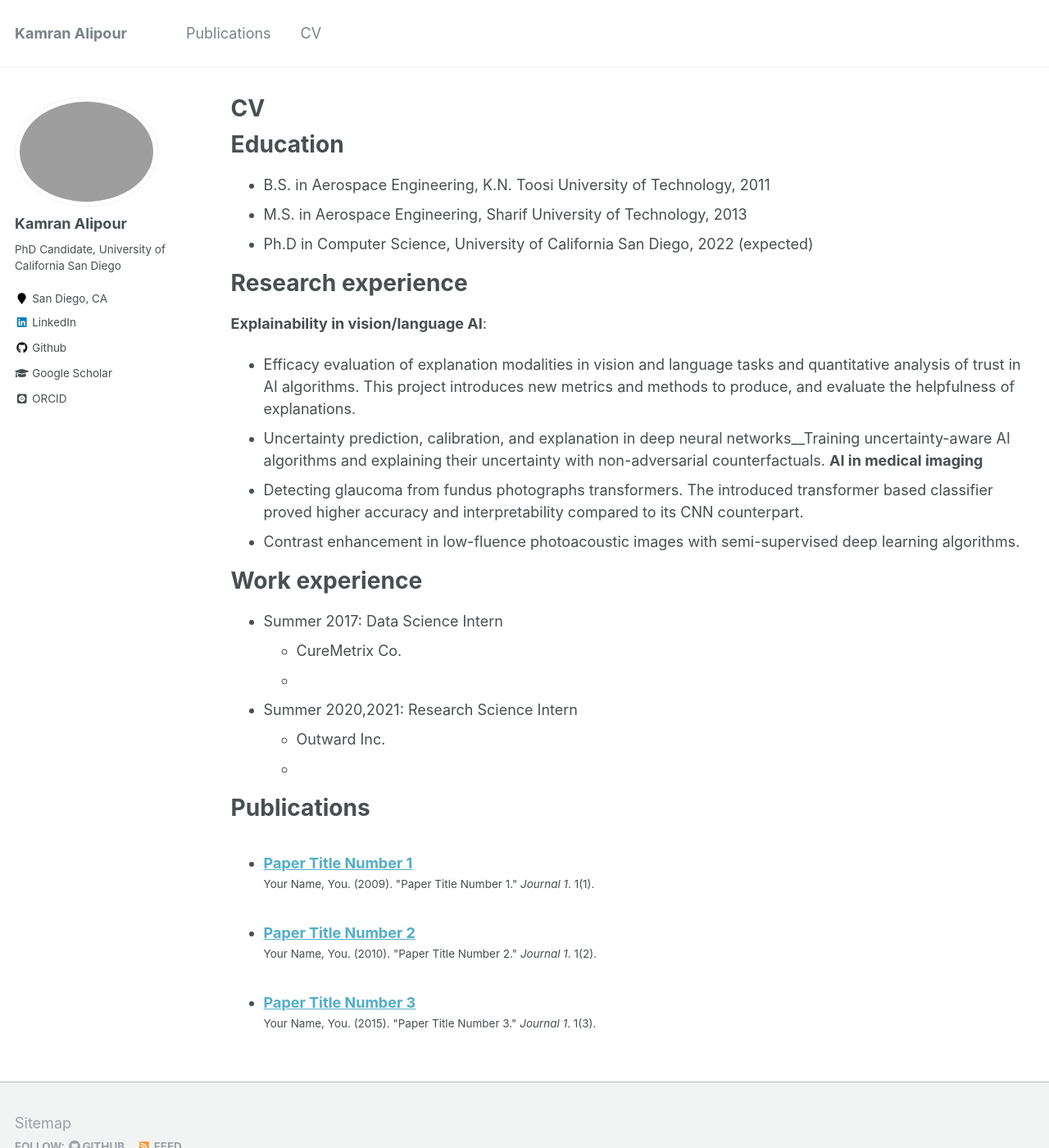
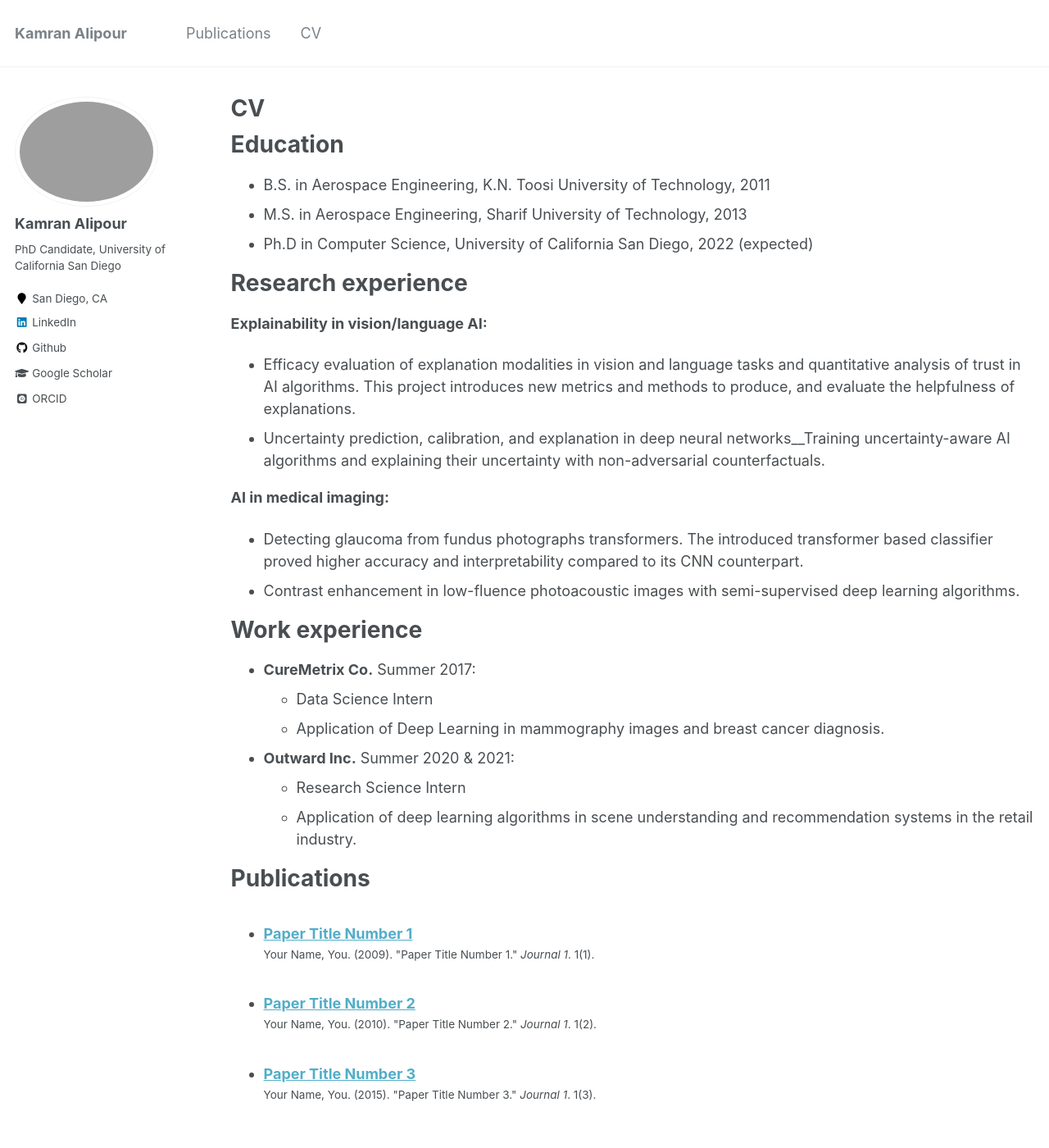
Before and after one commit to KamranAlipour/KamranAlipour.github.io, a Jekyll site: the page built from _pages/cv.md, in a window 1280 px wide and 1400 px high. Shown: the whole window at 82% size. Built offline with Jekyll 4.4.1, drawn with Linux system fonts in a browser that asks for light colours; some web fonts are replaced.

Commit message:
Update CV

```diff
--- a/_pages/cv.md
+++ b/_pages/cv.md
@@ -15,22 +15,23 @@ Education
 
 Research experience
 ======
-__Explainability in vision/language AI__:
+__Explainability in vision/language AI:__
  * Efficacy evaluation of explanation modalities in vision and language tasks and quantitative analysis of trust in AI algorithms. This project introduces new metrics and methods to produce, and evaluate the helpfulness of explanations.
  * Uncertainty prediction, calibration, and explanation in deep neural networks__Training uncertainty-aware AI algorithms and explaining their uncertainty with non-adversarial counterfactuals.
-__AI in medical imaging__
+
+__AI in medical imaging:__
  * Detecting glaucoma from fundus photographs transformers. The introduced transformer based classifier proved higher accuracy and interpretability compared to its CNN counterpart.
  * Contrast enhancement in low-fluence photoacoustic images with semi-supervised deep learning algorithms.
 
 Work experience
 ======
-* Summer 2017: Data Science Intern
-  * CureMetrix Co.
-  *
+* __CureMetrix Co.__ Summer 2017:
+  * Data Science Intern
+  * Application  of Deep Learning in mammography images and breast cancer diagnosis.
 
-* Summer 2020,2021: Research Science Intern
-  * Outward Inc.
-  *
+* __Outward Inc.__ Summer 2020 & 2021:
+  * Research Science Intern
+  * Application of deep learning algorithms in scene understanding and recommendation systems in the retail industry.
 
 
 Publications
```
Also changed, not shown: 2 other files.
